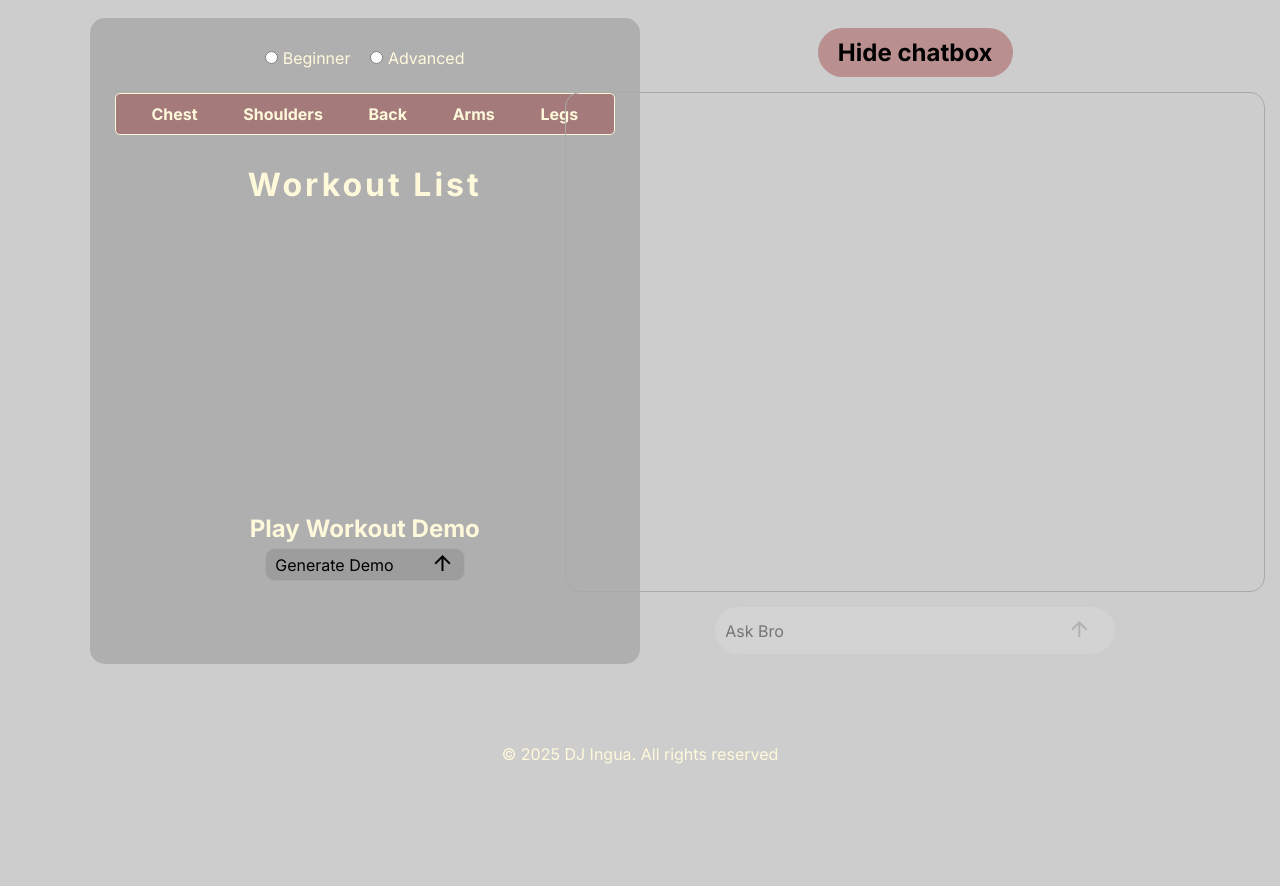
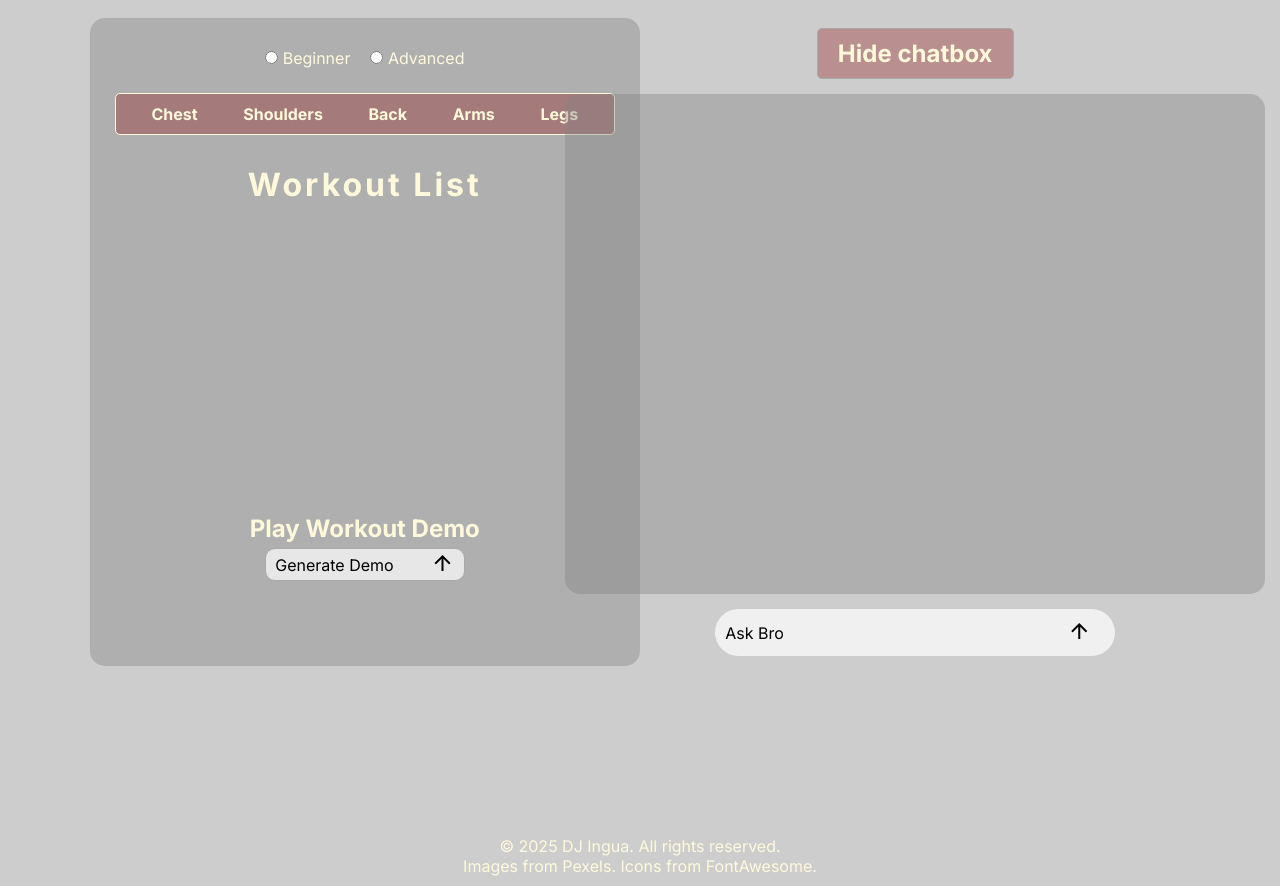
Before and after one commit to DINGUA02/workout-with-bro, a plain HTML site: page index.html in a window 1280 px wide. Shown: the part 331-1217 px from the top of the page. Before the commit the page ends 1095 px from the top, so only its background shows below. Drawn offline with nearby package versions, Linux system fonts and the light colour scheme; a script that the page names is missing.

Commit message:
style: refactored chat sections and footer's styling

```diff
--- a/index.html
+++ b/index.html
@@ -53,8 +53,8 @@
         <div class="displayDemo">
             <h2>Play Workout Demo</h2>
             <div class="demoFormContainer">
-            <input type="text" class="demoInput" placeholder="Generate Demo">
-            <button class="demoBtn"><span class="material-symbols-outlined">arrow_upward</span></button>
+                <input type="text" class="demoInput" placeholder="Generate Demo">
+                <button class="demoBtn"><span class="material-symbols-outlined">arrow_upward</span></button>
             </div>
             <div class="demoResultsContainer">
                 <ul class="demoResults">
@@ -77,7 +77,8 @@
     </section>
 </main>
 <footer>
-    <p class="footer-credits">&copy 2025 DJ Ingua. All rights reserved</p>
+    <p class="footer-credits">&copy 2025 DJ Ingua. All rights reserved. <br>
+    Images from Pexels. Icons from FontAwesome.</p>
 </footer>
 <body>
 
--- a/style.css
+++ b/style.css
@@ -14,7 +14,7 @@
     --secondary-text-color: #000;
     --primary-color: rgba(130, 130, 130, 0.4);
     --secondary-color: rgba(139, 0, 0, 0.3);
-    --chatbox-color: #d3d3d3;
+    --chatbox-color: rgba(255, 255, 255, 0.7);
     --border-color: #a9a9a9;
 }
 
@@ -134,6 +134,7 @@ header {
     row-gap: 30px;
     padding: 30px;
     min-height: 646px;
+    flex: 1;
 }
 
 .sub-title-container {
@@ -177,7 +178,7 @@ font-size: 1.5rem;
     padding: 2px;
     border-radius: 10px;
     width: 200px;
-    background-color: var(--primary-color);
+    background-color: var(--chatbox-color);
     border: 1px solid var(--border-color);
     justify-content: center;
     margin-bottom: 20px;
@@ -191,7 +192,7 @@ font-size: 1.5rem;
 }
 
 .demoInput::placeholder {
-    color: var(--secondary-text-color)
+    color: var(--secondary-text-color);
 }
 .demoInput:focus {
     outline: none;
@@ -230,22 +231,24 @@ font-size: 1.5rem;
 .chats-section h2 {
     background-color: var(--secondary-color);
     padding: 10px 20px;
-    color: var(--secondary-text-color);
-    border-radius: 50px;
+    color: var(--primary-text-color);
+    border-radius: 5px;
+    border: 1px solid var(--border-color);
     cursor: pointer;
 }
 
 .chats-section h2:hover {
-    background-color: #ff0000;
+    transform: scale(1.1);
+    transition: transform 0.3 ease;
 }
 
 .chatsContainer {
     height: 500px;
     width: 700px;
+    background-color: var(--primary-color);
     flex-direction: column;
     row-gap: 20px;
     align-items: center;
-    border: solid 1px var(--border-color);
     padding: 10px 30px;
     border-radius: 15px;
     overflow-y: auto;
@@ -276,7 +279,8 @@ font-size: 1.5rem;
 
 }
 .bot {
-    background-color: var(--secondary-color)
+    background-color: var(--secondary-color);
+    color: var(--primary-text-color);
 }
 .userChatBubble {
     align-self: flex-end;
@@ -302,14 +306,19 @@ font-size: 1.5rem;
     outline: none;
 }
 
+.userInput::placeholder {
+    color: var(--secondary-text-color);
+}
+
 .sendBtn {
-    color: var(--primary-color);
+    color: var(--secondary-text-color);
     background-color: transparent;
     border: none;
     cursor: pointer;
 }
 
-footer {
+.footer-credits {
     text-align: center;
-    margin-top: 5rem;
+    margin: 10rem;
+    padding: 10px;
 }
```
